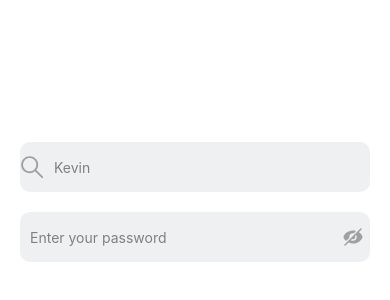
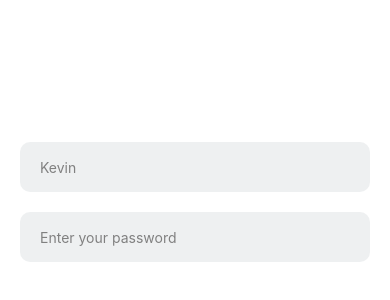
Before and after one commit to zed-io/WamUI, a React Native app: screen / in a window 390 px wide. Shown: the part 220-520 px from the top of the page. Built offline with nearby package versions, Linux system fonts and the light colour scheme.

Commit message:
Updated Code for both password and base inputs

```diff
--- a/src/components/Inputs/BaseInput.tsx
+++ b/src/components/Inputs/BaseInput.tsx
@@ -1,76 +1,92 @@
-import React, { useState } from 'react';
+import React, { useState } from "react";
 import {
   View,
   TextInput,
   StyleSheet,
   TextInputProps,
-} from 'react-native';
+  Text,
+  TouchableOpacity,
+} from "react-native";
+import { ClearInput } from "../../icons/ClearInput";
 
 type Props = {
+  label: string;
   placeholder: string;
-  children?: React.ReactNode;
-  type?: 'email' | 'phone';
-  iconPosition?: 'left' | 'right';
-  icon?: React.ReactNode
+  value?: string;
+  RightIcon?: React.ReactElement;
+  LeftIcon?: React.ReactElement;
+  onPress?: () => void;
 } & TextInputProps;
 
+const ClearInputButton = ({ onPress }: { onPress: () => void }) => (
+  <TouchableOpacity onPress={onPress}>
+    <ClearInput />
+  </TouchableOpacity>
+);
+
 const BaseInput = ({
+  label,
   placeholder,
-  iconPosition = 'left',
-  icon,
+  RightIcon,
+  LeftIcon,
   ...props
 }: Props) => {
-  const [inputFocused, setInputFocused] = useState(false);
-  const [inputValue, setInputValue] = useState('');
+  const [value, setValue] = useState("");
+  const [isFocused, setFocused] = useState<boolean>(false);
+  const handleFocus = (focused: boolean) => {
+    // @note what is the custom logic?
+    setFocused(focused);
+  };
+  const handleChange = (text: string): void => {
+    setValue(text);
+  };
 
-
-  const keyboardType = () => {
-    switch (props.type) {
-      case 'phone':
-        return 'phone-pad';
-      case 'email':
-        return 'email-address';
-      default:
-        return 'default';
-    }
-  }
+  const clearInput = () => {
+    setValue("");
+  };
 
   return (
-       <View style={[styles.inputContainer, inputFocused && styles.focusedInput]}>
-      {iconPosition === 'left' && icon && (
-       icon
-      )}
-
+    <View>
+      {label && <Text style={styles.label}>{label}</Text>}
+      <View style={[styles.inputContainer, isFocused && styles.focusedInput]}>
+        {LeftIcon && LeftIcon}
         <TextInput
           {...props}
           style={styles.input}
           placeholder={placeholder}
           placeholderTextColor="gray"
           selectionColor="#B34AFF"
-        value={inputValue}
-        onChangeText={setInputValue}
-        onFocus={() => setInputFocused(true)}
-        onBlur={() => setInputFocused(false)}
-        keyboardType={keyboardType()}
+          value={value}
+          onFocus={() => handleFocus(true)}
+          onBlur={() => handleFocus(false)}
+          onChangeText={(text: string) => {
+            handleChange(text);
+          }}
         />
-      {iconPosition === 'right' && icon && (
-       icon
-      )}
+        {value !== "" &&
+          (RightIcon ? RightIcon : <ClearInputButton onPress={clearInput} />)}
+      </View>
     </View>
   );
 };
 
-
 const styles = StyleSheet.create({
   inputContainer: {
-    flexDirection: 'row',
-    alignItems: 'center',
+    flexDirection: "row",
+    alignItems: "center",
+    justifyContent: "center",
     borderRadius: 10,
     marginVertical: 10,
-    backgroundColor: '#C7CED04D',
+    paddingHorizontal: 10,
+    backgroundColor: "#C7CED04D",
+  },
+  label: {
+    paddingBottom: 3,
+    paddingTop: 3,
+    fontWeight: "bold",
   },
   focusedInput: {
-    borderColor: '#B34AFF',
+    borderColor: "#B34AFF",
     borderWidth: 2,
   },
   input: {
@@ -79,8 +95,6 @@ const styles = StyleSheet.create({
     paddingHorizontal: 10,
   },
   icon: {
-    width: 20,
-    height: 20,
     marginHorizontal: 10,
   },
   iconLeft: {
--- a/src/components/Inputs/PasswordInput.tsx
+++ b/src/components/Inputs/PasswordInput.tsx
@@ -1,35 +1,43 @@
-import React, { useState } from 'react';
-import { View, TextInput, StyleSheet, TouchableOpacity, SafeAreaView, KeyboardAvoidingView, Keyboard} from 'react-native';
-import EyeIcon from '../../icons/Eye';
-import EyeClosedIcon from '../../icons/EyeClosed';
+import React, { useState } from "react";
+import { StyleSheet, TouchableOpacity, View } from "react-native";
+import { BaseInput } from "./BaseInput";
+import { Eye } from "../../icons/Eye";
+import { EyeClosed } from "../../icons/EyeClosed";
 
 type Props = {
-  placeholder: string;
-  value: string;
-  onChangeText: (text: string) => void;
-}
+  placeholder?: string;
+  label?: string;
+  description?: string;
+};
 
-const PasswordInput = ({placeholder, value, onChangeText} : Props) => {
+const PasswordInput = ({ placeholder, label, description }: Props) => {
+  const [value, setValue] = useState("");
   const [passwordVisible, setPasswordVisible] = useState(false);
-  const [passwordFocused, setPasswordFocused] = useState(false);
+
+  const handleChange = (text: string): void => {
+    setValue(text);
+  };
+
+  const togglePasswordVisibility = () => {
+    setPasswordVisible(!passwordVisible);
+  };
 
   return (
-      <View style={[styles.inputContainer, passwordFocused && styles.focusedInput]}>
-        <TextInput
-          style={styles.input}
-          placeholder={placeholder}
-          placeholderTextColor="gray"
-          selectionColor="#B34AFF"
-          onFocus={() => setPasswordFocused(true)}
-          onBlur={() => setPasswordFocused(false)}
-          secureTextEntry={!passwordVisible}
-          value={value}
-          onChangeText={onChangeText}
-        />
-        <TouchableOpacity onPress={() => setPasswordVisible(!passwordVisible)}>
-          {passwordVisible ? <EyeIcon size={24} color='#A0A0A0'/> : <EyeClosedIcon size={24} color='#A0A0A0'/>}
+    <BaseInput
+      keyboardType={"default"}
+      secureTextEntry={!passwordVisible}
+      placeholder={placeholder}
+      label={label}
+      value={value}
+      RightIcon={
+        <TouchableOpacity onPress={togglePasswordVisibility}>
+          {passwordVisible ? <Eye /> : <EyeClosed />}
         </TouchableOpacity>
-      </View>
+      }
+      onChangeText={(text: string) => {
+        handleChange(text);
+      }}
+    />
   );
 };
 
@@ -37,26 +45,17 @@ const styles = StyleSheet.create({
   label: {
     paddingBottom: 3,
     paddingTop: 3,
+    fontWeight: "bold",
   },
-  inputContainer: {
-    flexDirection: 'row',
-    alignItems: 'center',
-    borderRadius: 10,
-    marginVertical: 10,
-    backgroundColor: '#C7CED04D',
-    paddingLeft: 10,
-    paddingRight: 5,
-  },
-  focusedInput: {
-    borderColor: '#B34AFF',
-    borderWidth: 2,
+  description: {
+    paddingTop: 3,
+    color: "red",
   },
   input: {
     flex: 1,
     height: 50,
-    color: 'black',
+    color: "black",
   },
 });
 
-
 export default PasswordInput;
```
Lines whose indentation alone changed are shown as unchanged.
